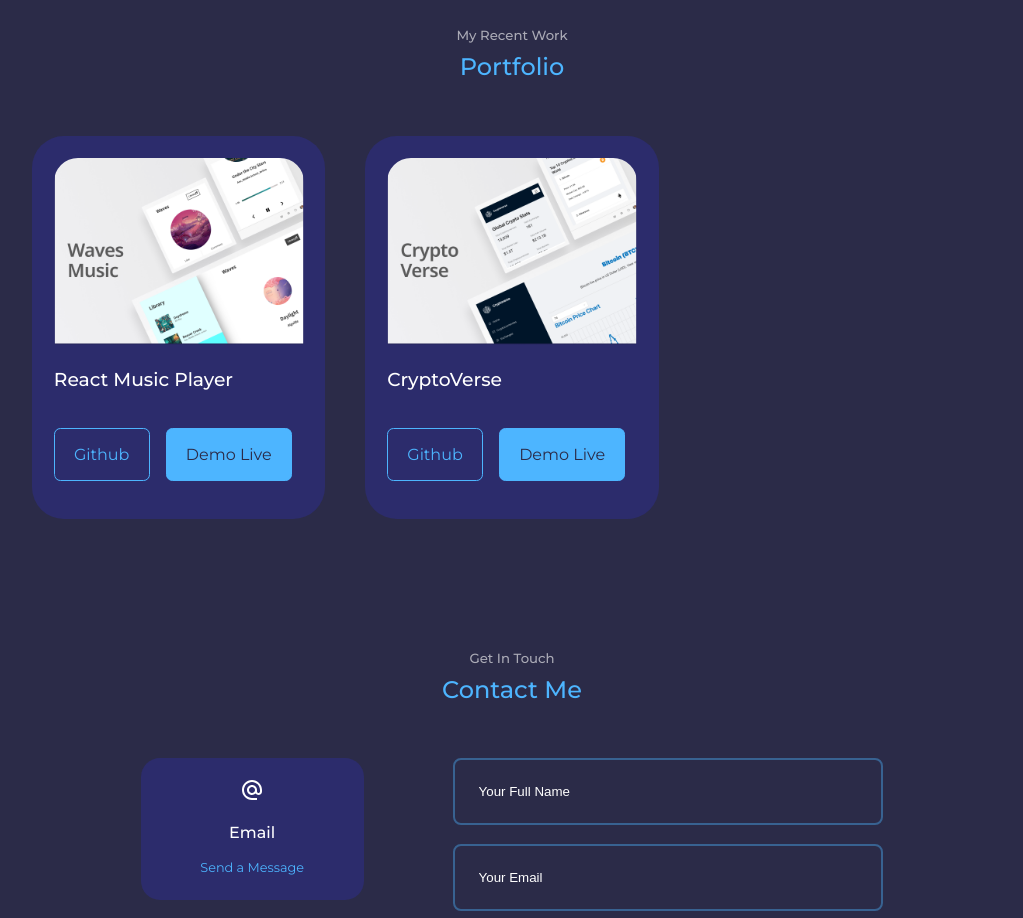
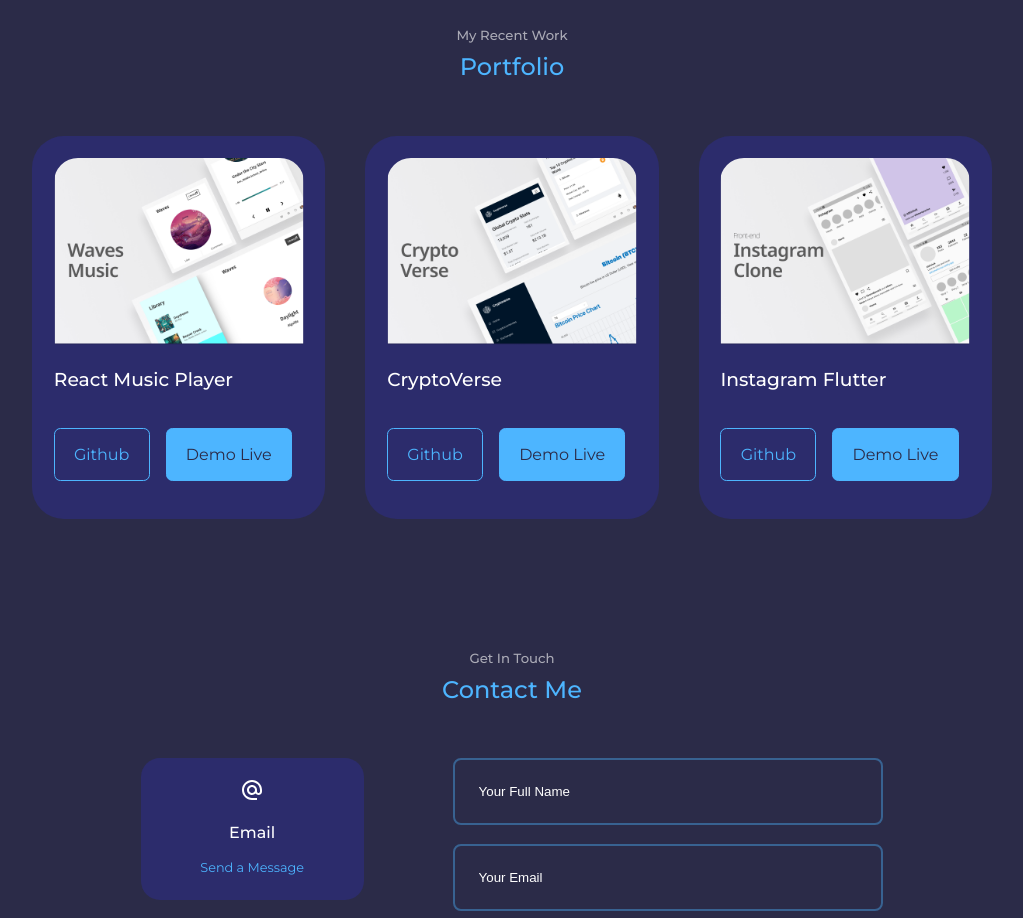
Before and after one commit to itsabhi-at/React-folio, a React (Create React App) app: page / in a window 1280 px wide. Shown: the part 2220-3138 px from the top of the page, without its empty margins (128-1151 px from the left). Built offline with nearby package versions, Linux system fonts and the light colour scheme.

Commit message:
insta-clone/added

```diff
--- a/src/components/portfolio/Portfolio.js
+++ b/src/components/portfolio/Portfolio.js
@@ -2,7 +2,7 @@ import React from "react";
 import "./portfolio.css";
 const WAVES = require("../../assets/wave-music.png");
 const CRYPTO = require("../../assets/cryptoverse.png");
-
+const INSTA = require("../../assets/insta-clone.png");
 const data = [
   // {
   //   id: 1,
@@ -25,13 +25,13 @@ const data = [
     github: "https://github.com/itsabhi-at/Cryptoverse",
     demo: "https://reactfolio-cryptoverse.netlify.app/",
   },
-  // {
-  //   id: 4,
-  //   // image: IMG4,
-  //   title: "Instagram Fluter",
-  //   github: "linktogithub",
-  //   demo: "demo-link",
-  // },
+  {
+    id: 4,
+    image: INSTA,
+    title: "Instagram Flutter",
+    github: "https://github.com/itsabhi-at/insta-clone",
+    demo: "",
+  },
   // {
   //   id: 5,
   //   // image: IMG5,
@@ -73,7 +73,7 @@ function Portfolio() {
                   <a
                     rel="noreferrer"
                     target={"_blank"}
-                    href={dataset.demo}
+                    href={dataset.demo ? dataset.demo : void 0}
                     className="btn btn-primary"
                   >
                     Demo Live
```
Also changed, not shown: src/assets/insta-clone.png (added), 1 other file (tests, documents, lock files or other folders).
